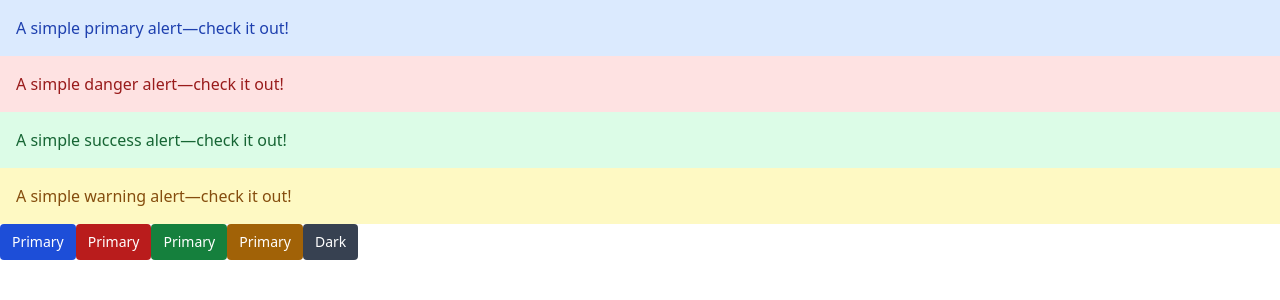
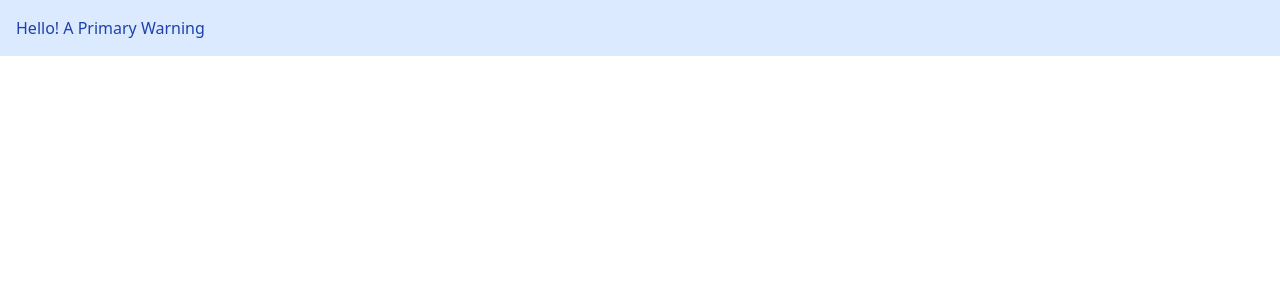
Before and after one commit to W-P-N/joker-css, a React (Create React App) app: page / in a window 1280 px wide. Shown: the top 300 px of the page. Built offline with nearby package versions, Linux system fonts and the light colour scheme.

Commit message:
code optimized

```diff
--- a/src/App.jsx
+++ b/src/App.jsx
@@ -1,18 +1,10 @@
-import { AlertDanger, AlertPrimary, AlertSuccess, AlertWarning } from "./Components/Alert"
-import { ButtonDanger, ButtonDark, ButtonPrimary, ButtonSuccess, ButtonWarning } from "./Components/Button"
+import * as Alerts from "./Components/Alert"
+import * as Buttons from "./Components/Button"
 
 const App = () => {
     return (
         <>
-        <AlertPrimary/>
-        <AlertDanger/>
-        <AlertSuccess/>
-        <AlertWarning/>
-        <ButtonPrimary/>
-        <ButtonDanger/>
-        <ButtonSuccess/>
-        <ButtonWarning/>
-        <ButtonDark/>
+        <Alerts.AlertPrimary>Hello! A Primary Warning</Alerts.AlertPrimary>
         </>
     )
 }
--- a/src/Components/Alert/index.jsx
+++ b/src/Components/Alert/index.jsx
@@ -1,38 +1,31 @@
-const AlertPrimary = () => {
+export const AlertPrimary = ({ children }) => {
     return (
         <div className="bg-blue-100 p-4 text-blue-800">
-            A simple primary alert—check it out!
+            { children }
         </div>
     )
 }
 
-const AlertDanger = () => {
+export const AlertDanger = ({ children }) => {
     return (
         <div className="bg-red-100 p-4 text-red-800">
-            A simple danger alert—check it out!
+            { children }
         </div>
     )
 }
 
-const AlertSuccess = () => {
+export const AlertSuccess = ({ children }) => {
     return (
         <div className="bg-green-100 p-4 text-green-800">
-            A simple success alert—check it out!
+            { children }
         </div>
     )
 }
 
-const AlertWarning = () => {
+export const AlertWarning = ({ children }) => {
     return (
         <div className="bg-yellow-100 p-4 text-yellow-800">
-            A simple warning alert—check it out!
+            { children }
         </div>
     )
 }
-
-export {
-    AlertPrimary,
-    AlertDanger,
-    AlertSuccess ,
-    AlertWarning
-}
--- a/src/Components/Button/index.jsx
+++ b/src/Components/Button/index.jsx
@@ -1,47 +1,39 @@
-const ButtonPrimary = () => {
+export const ButtonPrimary = ({ children }) => {
     return (
         <button className="bg-blue-700 text-sm px-3 py-2 rounded text-white">
-            Primary
+            { children }
         </button>
     )
 }
 
-const ButtonDanger = () => {
+export const ButtonDanger = ({ children }) => {
     return (
         <button className="bg-red-700 text-sm px-3 py-2 rounded text-white">
-            Primary
+            { children }
         </button>
     )
 }
 
-const ButtonSuccess = () => {
+export const ButtonSuccess = ({ children }) => {
     return (
         <button className="bg-green-700 text-sm px-3 py-2 rounded text-white">
-            Primary
+            { children }
         </button>
     )
 }
 
-const ButtonWarning = () => {
+export const ButtonWarning = ({ children }) => {
     return (
         <button className="bg-yellow-700 text-sm px-3 py-2 rounded text-white">
-            Primary
+            { children }
         </button>
     )
 }
 
-const ButtonDark = () => {
+export const ButtonDark = ({ children }) => {
     return(
         <button className="bg-gray-700 text-sm px-3 py-2 rounded text-white">
-            Dark
+            { children }
         </button>
     )
 }
-
-export {
-    ButtonPrimary,
-    ButtonDanger,
-    ButtonSuccess,
-    ButtonWarning,
-    ButtonDark
-}
```
Also changed, not shown: package.json (+7 -3 lines).
